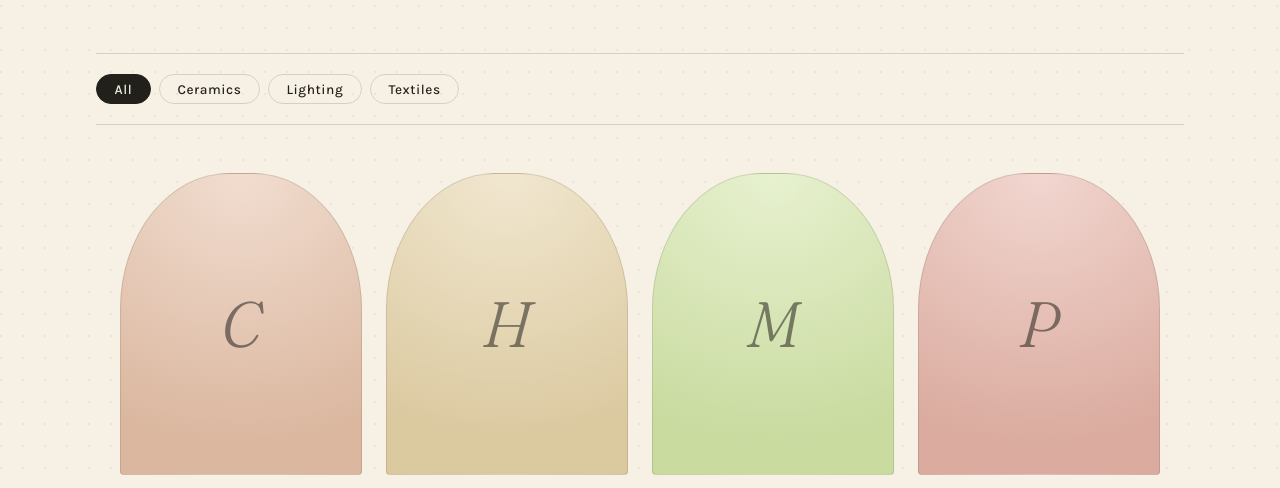
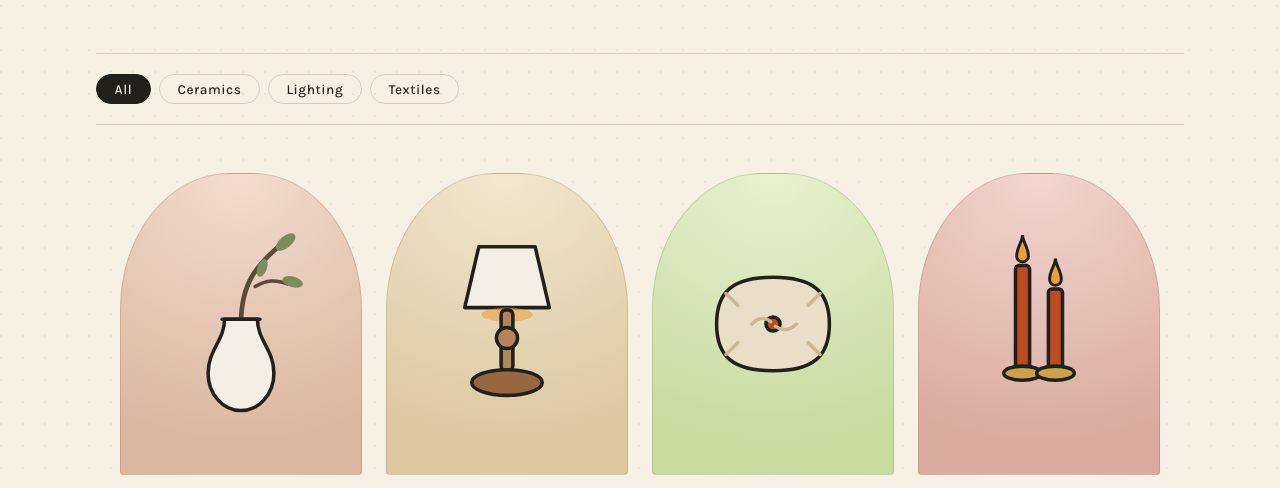
Before and after one commit to Lucianova/london-objects, a website built with Vite: page index.html in a window 1280 px wide. Shown: the part 413-901 px from the top of the page. Built offline with nearby package versions, Linux system fonts and the light colour scheme; files whose address does not match are found by name.

Commit message:
feat: add SVGs for product pictures (#3)
* Add svgs as profile pictures

* update styles and readme file

```diff
--- a/src/main.ts
+++ b/src/main.ts
@@ -6,7 +6,7 @@ function productCard(product: Product): string {
   return `
     <li class="card" id="${slugify(product.name)}">
       <div class="card__tile" style="--hue: ${product.hue}">
-        <span class="card__initial">${product.name[0]}</span>
+        <img class="card__img" src="/products/${slugify(product.name)}.svg" alt="" loading="lazy" />
       </div>
       <h2>${product.name}</h2>
       <div class="card__meta">
--- a/src/styles.css
+++ b/src/styles.css
@@ -165,12 +165,14 @@ body {
   transform: translateY(-4px) rotate(-1deg);
 }
 
-.card__initial {
-  font-family: var(--font-display);
-  font-style: italic;
-  font-weight: 300;
-  font-size: 4rem;
-  color: rgb(34 32 27 / 0.55);
+.card__img {
+  width: 78%;
+  height: auto;
+  transition: transform 0.25s ease;
+}
+
+.card:hover .card__img {
+  transform: scale(1.05);
 }
 
 .card h2 {
```
Also changed, not shown: README.md, public/logo.png (added), public/products/barbican-bookend-set.svg (added), public/products/brixton-market-throw.svg (added), public/products/columbia-road-vase.svg (added), public/products/hackney-table-lamp.svg (added), public/products/marylebone-linen-cushion.svg (added), public/products/peckham-candle-pair.svg (added), public/products/portobello-rattan-shade.svg (added), public/products/soho-wall-sconce.svg (added).
